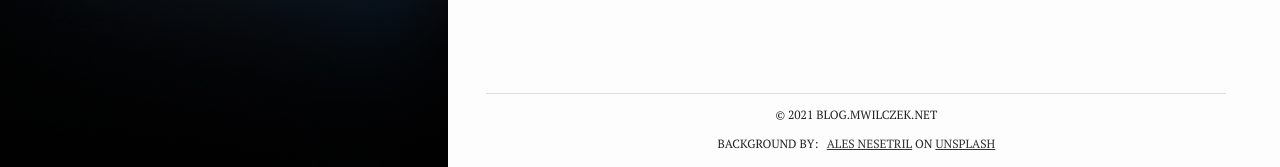
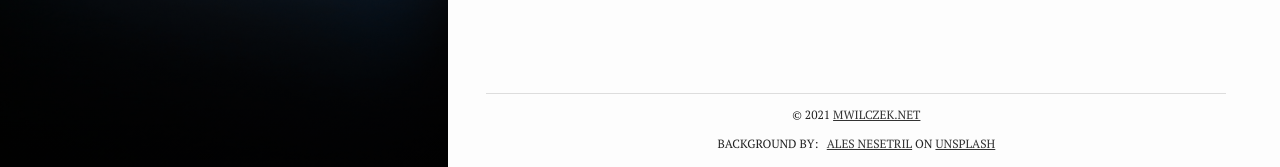
Before and after one commit to mwilczek-net/blog.mwilczek.net, a Jekyll site: the page built from index.html, in a window 1280 px wide and 900 px high, scrolled down 2479 px. Shown: the part 717-884 px from the top of the window. Built offline with Jekyll 4.4.1, drawn with Linux system fonts in a browser that asks for light colours.

Commit message:
updated links

```diff
--- a/_config.yml
+++ b/_config.yml
@@ -18,6 +18,9 @@ url: "https://blog.mwilczek.net/" # the base hostname & protocol for your site
 twitter_username:
 github_username:
 disqus_username:
+author:
+  name: "mwilczek.net"
+  url: "https://mwilczek-net.github.io/"
 
 # Build settings
 markdown: kramdown
--- a/_includes/footer.html
+++ b/_includes/footer.html
@@ -1,5 +1,9 @@
 <footer class="blog-footer content-wrapper">
-  <p>&copy; <span class="full-year"></span> {{ site.title_long }}</p>
+  <p>
+    &copy;
+    <span class="full-year"></span>
+    <a href="{{ site.author.url }}" target="_blank">{{ site.author.name }}</a>
+  </p>
   <p>
     {% if page.bg_credential %}
       Background by: &nbsp; {{ page.bg_credential }}
```
